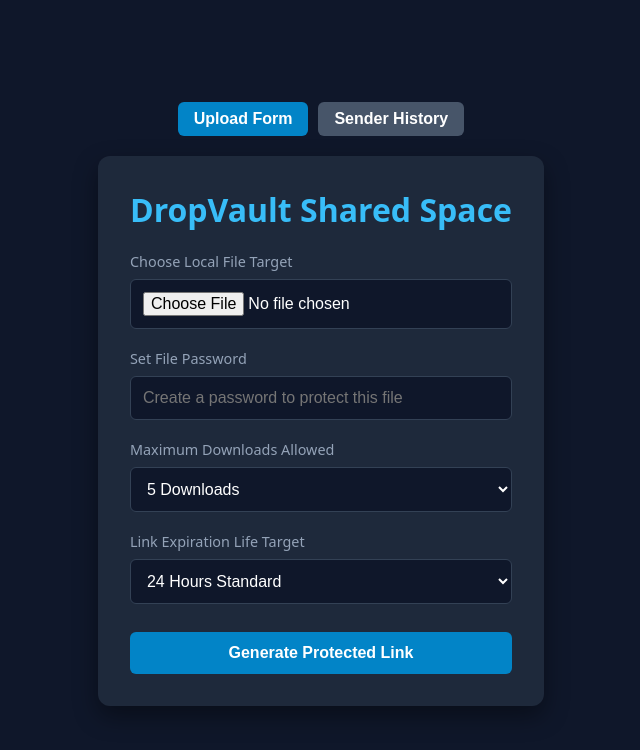
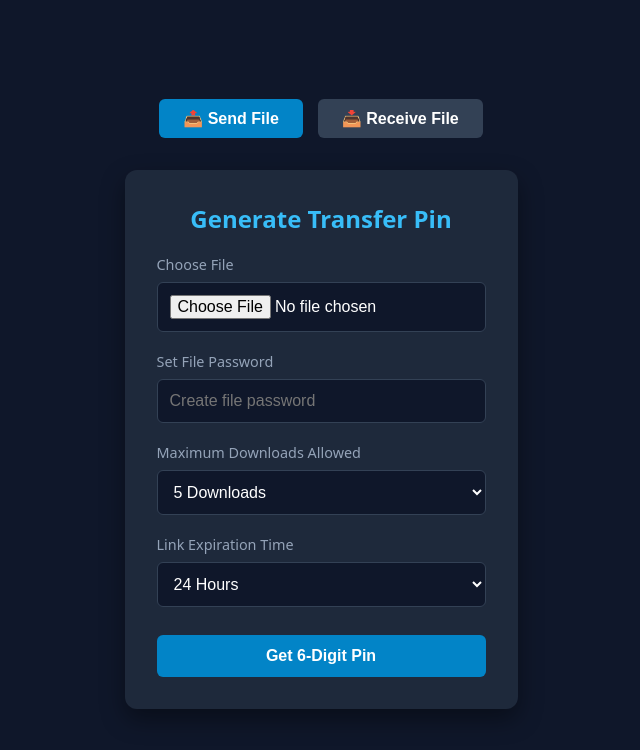
Before and after one commit to TejashwiniDonoju/secure-file-share, a React (Vite) app in the folder frontend/: page / in a window 1280 px wide. Shown: the top 750 px of the page, without its empty margins (319-959 px from the left). Built offline with nearby package versions, Linux system fonts and the light colour scheme.

Commit message:
feat: complete single-page pin-code transfer architecture update

```diff
--- a/frontend/src/App.jsx
+++ b/frontend/src/App.jsx
@@ -4,123 +4,45 @@ import React, { useState, useEffect } from 'react';
 const BACKEND_URL = "https://secure-share-backend-gxc5.onrender.com";
 
 export default function App() {
-  const [view, setView] = useState('upload'); // 'upload', 'download', or 'history'
-  const [targetId, setTargetId] = useState('');
-
-  useEffect(() => {
-    const path = window.location.pathname;
-    if (path.startsWith('/download/')) {
-      const id = path.split('/download/')[1];
-      if (id) {
-        setTargetId(id);
-        setView('download');
-      }
-    }
-  }, []);
+  const [activeTab, setActiveTab] = useState('send'); // 'send' or 'receive'
 
   return (
-    <div className="app-container">
-      {/* Navigation Top Bar */}
-      <div style={{ display: 'flex', justifyContent: 'center', gap: '10px', marginBottom: '20px' }}>
-        <button onClick={() => { window.history.pushState({}, '', '/'); setView('upload'); }} style={{ width: 'auto', padding: '0.5rem 1rem' }}>Upload Form</button>
-        <button onClick={() => setView('history')} style={{ width: 'auto', padding: '0.5rem 1rem', background: '#475569' }}>Sender History</button>
+    <div className="app-container" style={{ padding: '20px' }}>
+      {/* Universal Segmented Navigation Control */}
+      <div style={{ display: 'flex', justifyContent: 'center', gap: '15px', marginBottom: '2rem' }}>
+        <button
+          onClick={() => setActiveTab('send')}
+          style={{ width: 'auto', background: activeTab === 'send' ? '#0284c7' : '#334155', padding: '0.6rem 1.5rem' }}
+        >
+          📤 Send File
+        </button>
+        <button
+          onClick={() => setActiveTab('receive')}
+          style={{ width: 'auto', background: activeTab === 'receive' ? '#0284c7' : '#334155', padding: '0.6rem 1.5rem' }}
+        >
+          📥 Receive File
+        </button>
       </div>
 
-      {view === 'upload' && <UploadComponent />}
-      {view === 'download' && (
-        <DownloadComponent fileId={targetId} onBack={() => {
-          window.history.pushState({}, '', '/');
-          setView('upload');
-        }} />
-      )}
-      {view === 'history' && <HistoryComponent />}
-    </div>
-  );
-}
-
-function HistoryComponent() {
-  const [localFiles, setLocalFiles] = useState([]);
-  const [activeFileMetrics, setActiveFileMetrics] = useState(null);
-  const [error, setError] = useState('');
-
-  // Auto-load files this specific browser uploaded
-  useEffect(() => {
-    const history = JSON.parse(localStorage.getItem('myUploadHistory') || '[]');
-    setLocalFiles(history);
-  }, []);
-
-  const checkLiveMetrics = async (fileId, password) => {
-    setError('');
-    try {
-      const res = await fetch(`${BACKEND_URL}/api/file-history`, {
-        method: 'POST',
-        headers: { 'Content-Type': 'application/json' },
-        body: JSON.stringify({ fileId, password })
-      });
-      const data = await res.json();
-      if (!res.ok) throw new Error(data.error);
-      setActiveFileMetrics(data);
-    } catch (err) {
-      setError(err.message);
-    }
-  };
-
-  return (
-    <div className="card" style={{ maxWidth: '600px' }}>
-      <h2>Your Live Shared Files Dashboard</h2>
-      {error && <div className="error-box">{error}</div>}
-
-      {activeFileMetrics ? (
-        <div className="success-box" style={{ background: '#0f172a', border: '1px solid #334155' }}>
-          <h3>Analytics: {activeFileMetrics.originalName}</h3>
-          <p><strong>Total Downloads:</strong> <span style={{ color: '#38bdf8', fontSize: '1.25rem' }}>{activeFileMetrics.downloadCount}</span> / {activeFileMetrics.downloadLimit}</p>
-          <p><strong>Expires On:</strong> {new Date(activeFileMetrics.expiresAt).toLocaleString()}</p>
-          <button onClick={() => setActiveFileMetrics(null)} className="nav-btn">Back to List</button>
-        </div>
-      ) : (
-        <div>
-          {localFiles.length === 0 ? (
-            <p style={{ textAlign: 'center', color: '#94a3b8' }}>You haven't uploaded any files from this browser yet.</p>
-          ) : (
-            <div style={{ display: 'flex', flexDirection: 'column', gap: '10px' }}>
-              {localFiles.map((file) => (
-                <div key={file.id} style={{ background: '#0f172a', padding: '1rem', borderRadius: '6px', display: 'flex', justifyContent: 'between', alignItems: 'center', gap: '10px' }}>
-                  <div style={{ flex: 1, overflow: 'hidden', textOverflow: 'ellipsis' }}>
-                    <strong style={{ display: 'block', fontSize: '0.95rem' }}>{file.name}</strong>
-                    <span style={{ fontSize: '0.8rem', color: '#64748b' }}>Uploaded: {new Date(file.timestamp).toLocaleDateString()}</span>
-                  </div>
-                  <button
-                    onClick={() => checkLiveMetrics(file.id, file.password)}
-                    style={{ width: 'auto', fontSize: '0.85rem', padding: '0.4rem 0.8rem', background: '#334155' }}
-                  >
-                    Track Stats
-                  </button>
-                </div>
-              ))}
-            </div>
-          )}
-        </div>
-      )}
+      {activeTab === 'send' ? <SendView /> : <ReceiveView />}
     </div>
   );
 }
 
 /**
- * UPLOAD MODULE (Sender Screen)
+ * 📤 SENDER MODE PANEL
  */
-function UploadComponent() {
+function SendView() {
   const [file, setFile] = useState(null);
   const [password, setPassword] = useState('');
   const [downloadLimit, setDownloadLimit] = useState(5);
   const [expiryHours, setExpiryHours] = useState(24);
-  const [generatedLink, setGeneratedLink] = useState('');
+  const [outputPin, setOutputPin] = useState('');
   const [error, setError] = useState('');
   const [loading, setLoading] = useState(false);
 
-  const handleUploadSubmit = async (e) => {
+  const handleUpload = async (e) => {
     e.preventDefault();
-    if (!file || !password) return setError('Please fill all mandatory parameter items.');
-
     setError('');
     setLoading(true);
 
@@ -133,22 +55,8 @@ function UploadComponent() {
     try {
       const res = await fetch(`${BACKEND_URL}/api/upload`, { method: 'POST', body: formData });
       const data = await res.json();
-if (!res.ok) throw new Error(data.error || 'Server upload execution fault.');
-
-setGeneratedLink(data.downloadLink);
-
-// 🔥 NEW LOGIC: Save this entry into the user's browser storage automatically
-const newHistoryItem = {
-  id: data.fileId,
-  name: file.name,
-  password: password, // Stored safely in local browser cache to auto-fill metrics later
-  timestamp: new Date().getTime()
-};
-
-// Retrieve existing dashboard history logs or create a fresh list array
-const existingHistory = JSON.parse(localStorage.getItem('myUploadHistory') || '[]');
-existingHistory.unshift(newHistoryItem); // Push newest upload to top of list
-localStorage.setItem('myUploadHistory', JSON.stringify(existingHistory));
+      if (!res.ok) throw new Error(data.error);
+      setOutputPin(data.pinCode);
     } catch (err) {
       setError(err.message);
     } finally {
@@ -158,43 +66,32 @@ localStorage.setItem('myUploadHistory', JSON.stringify(existingHistory));
 
   return (
     <div className="card">
-      <h1>DropVault Shared Space</h1>
+      <h2>Generate Transfer Pin</h2>
       {error && <div className="error-box">{error}</div>}
 
-      {!generatedLink ? (
-        <form onSubmit={handleUploadSubmit}>
-          <div className="form-group">
-            <label>Choose Local File Target</label>
-            <input type="file" onChange={(e) => setFile(e.target.files[0])} required />
-          </div>
-          <div className="form-group">
-            <label>Set File Password</label>
-            <input type="password" placeholder="Create a password to protect this file" value={password} onChange={(e) => setPassword(e.target.value)} required />
-          </div>
-          <div className="form-group">
-            <label>Maximum Downloads Allowed</label>
+      {!outputPin ? (
+        <form onSubmit={handleUpload}>
+          <div className="form-group"><label>Choose File</label>
+            <input type="file" onChange={(e) => setFile(e.target.files[0])} required /></div>
+          <div className="form-group"><label>Set File Password</label>
+            <input type="password" placeholder="Create file password" value={password} onChange={(e) => setPassword(e.target.value)} required /></div>
+          <div className="form-group"><label>Maximum Downloads Allowed</label>
             <select value={downloadLimit} onChange={(e) => setDownloadLimit(e.target.value)}>
               <option value="1">1 Download Only</option>
               <option value="5">5 Downloads</option>
-              <option value="10">10 Downloads</option>
-            </select>
-          </div>
-          <div className="form-group">
-            <label>Link Expiration Life Target</label>
+            </select></div>
+          <div className="form-group"><label>Link Expiration Time</label>
             <select value={expiryHours} onChange={(e) => setExpiryHours(e.target.value)}>
-              <option value="1">1 Hour </option>
-              <option value="24">24 Hours Standard</option>
-              <option value="168">7 Days(1 Week)</option>
-            </select>
-          </div>
-          <button type="submit" disabled={loading}>{loading ? 'Processing File Allocation...' : 'Generate Protected Link'}</button>
+              <option value="1">1 Hour</option>
+              <option value="24">24 Hours</option>
+            </select></div>
+          <button type="submit">{loading ? 'Uploading File...' : 'Get 6-Digit Pin'}</button>
         </form>
       ) : (
-        <div className="success-box">
-          <p style={{ margin: 0, color: '#34d399' }}>🎉 File uploaded successfully! Share this link:</p>
-          <span className="link-display">{generatedLink}</span>
-          <button onClick={() => navigator.clipboard.writeText(generatedLink)}>Copy Link to Clipboard</button>
-          <button onClick={() => setGeneratedLink('')} className="nav-btn">Upload Another File</button>
+        <div className="success-box" style={{ textAlign: 'center' }}>
+          <p style={{ margin: 0, color: '#34d399' }}>🎉 Share this 6-Digit code with your recipient:</p>
+          <h1 style={{ fontSize: '3rem', letterSpacing: '6px', margin: '1rem 0', color: '#38bdf8' }}>{outputPin}</h1>
+          <button onClick={() => setOutputPin('')} className="nav-btn">Upload Another File</button>
         </div>
       )}
     </div>
@@ -202,46 +99,56 @@ localStorage.setItem('myUploadHistory', JSON.stringify(existingHistory));
 }
 
 /**
- * DOWNLOAD MODULE (Recipient Screen)
+ * 📥 RECIPIENT MODE PANEL
  */
-function DownloadComponent({ fileId, onBack }) {
-  const [info, setInfo] = useState(null);
+function ReceiveView() {
+  const [pin, setPin] = useState('');
   const [password, setPassword] = useState('');
+  const [fileInfo, setFileInfo] = useState(null);
+  const [step, setStep] = useState(1); // Step 1: Pin Check, Step 2: Password Entry
   const [error, setError] = useState('');
-  const [loading, setLoading] = useState(true);
+  const [loading, setLoading] = useState(false);
 
-  useEffect(() => {
-    fetch(`${BACKEND_URL}/api/file-info/${fileId}`)
-      .then(async (res) => {
+  const verifyPinCode = async (e) => {
+    e.preventDefault();
+    setError('');
+    setLoading(true);
+
+    try {
+      const res = await fetch(`${BACKEND_URL}/api/verify-pin/${pin}`);
       const data = await res.json();
-        if (!res.ok) throw new Error(data.error || 'Link unavailable.');
-        setInfo(data);
-      })
-      .catch((err) => setError(err.message))
-      .finally(() => setLoading(false));
-  }, [fileId]);
+      if (!res.ok) throw new Error(data.error);
 
-  const handleDownloadSubmit = async (e) => {
+      setFileInfo(data);
+      setStep(2); // Advance to the password challenge step
+    } catch (err) {
+      setError(err.message);
+    } finally {
+      setLoading(false);
+    }
+  };
+
+  const handleDownload = async (e) => {
     e.preventDefault();
     setError('');
 
     try {
-      const response = await fetch(`${BACKEND_URL}/api/download/${fileId}`, {
+      const response = await fetch(`${BACKEND_URL}/api/download-by-pin/${pin}`, {
         method: 'POST',
         headers: { 'Content-Type': 'application/json' },
         body: JSON.stringify({ password })
       });
 
       if (!response.ok) {
-        const errorData = await response.json();
-        throw new Error(errorData.error || 'Authentication Challenge Rejected.');
+        const errData = await response.json();
+        throw new Error(errData.error || 'Download authentication rejected.');
       }
 
       const blob = await response.blob();
       const url = window.URL.createObjectURL(blob);
       const a = document.createElement('a');
       a.href = url;
-      a.setAttribute('download', info.originalName);
+      a.setAttribute('download', fileInfo.originalName);
       document.body.appendChild(a);
       a.click();
       a.remove();
@@ -250,21 +157,38 @@ function DownloadComponent({ fileId, onBack }) {
     }
   };
 
-  if (loading) return <div className="card"><h2>Verifying share link authorization signatures...</h2></div>;
-  if (error) return <div className="card"><h2>Access Aborted</h2><div className="error-box">{error}</div><button onClick={onBack} className="nav-btn">Back to Dashboard</button></div>;
-
   return (
     <div className="card">
-      <h2>File Vault Decryption Center</h2>
-      <p style={{ textAlign: 'center', color: '#94a3b8' }}>Protected download asset element:<br /><strong>{info?.originalName}</strong></p>
-      <form onSubmit={handleDownloadSubmit}>
+      <h2>Receive Transfer Box</h2>
+      {error && <div className="error-box">{error}</div>}
+
+      {step === 1 ? (
+        <form onSubmit={verifyPinCode}>
+          <div className="form-group">
+            <label>Enter 6-Digit Transfer Pin</label>
+            <input
+              type="text"
+              maxLength="6"
+              placeholder="e.g., 582910"
+              value={pin}
+              onChange={(e) => setPin(e.target.value)}
+              required
+              style={{ textAlign: 'center', fontSize: '1.5rem', letterSpacing: '4px' }}
+            />
+          </div>
+          <button type="submit">{loading ? 'Checking pin...' : 'Find File'}</button>
+        </form>
+      ) : (
+        <form onSubmit={handleDownload}>
+          <p style={{ textAlign: 'center', color: '#94a3b8' }}>Found File: <br /><strong>{fileInfo?.originalName}</strong></p>
           <div className="form-group">
             <label>Enter File Password</label>
-          <input type="password" placeholder="Type the password to unlock" value={password} onChange={(e) => setPassword(e.target.value)} required />
+            <input type="password" placeholder="Type password to unlock download" value={password} onChange={(e) => setPassword(e.target.value)} required />
           </div>
           <button type="submit">Download File</button>
+          <button onClick={() => { setStep(1); setPin(''); setFileInfo(null); }} className="nav-btn">Cancel</button>
         </form>
-      <button onClick={onBack} className="nav-btn">Upload a File Instead</button>
+      )}
     </div>
   );
 }
```
Also changed, not shown: 2 other files (tests, documents, lock files or other folders). Lines whose indentation alone changed are shown as unchanged.
